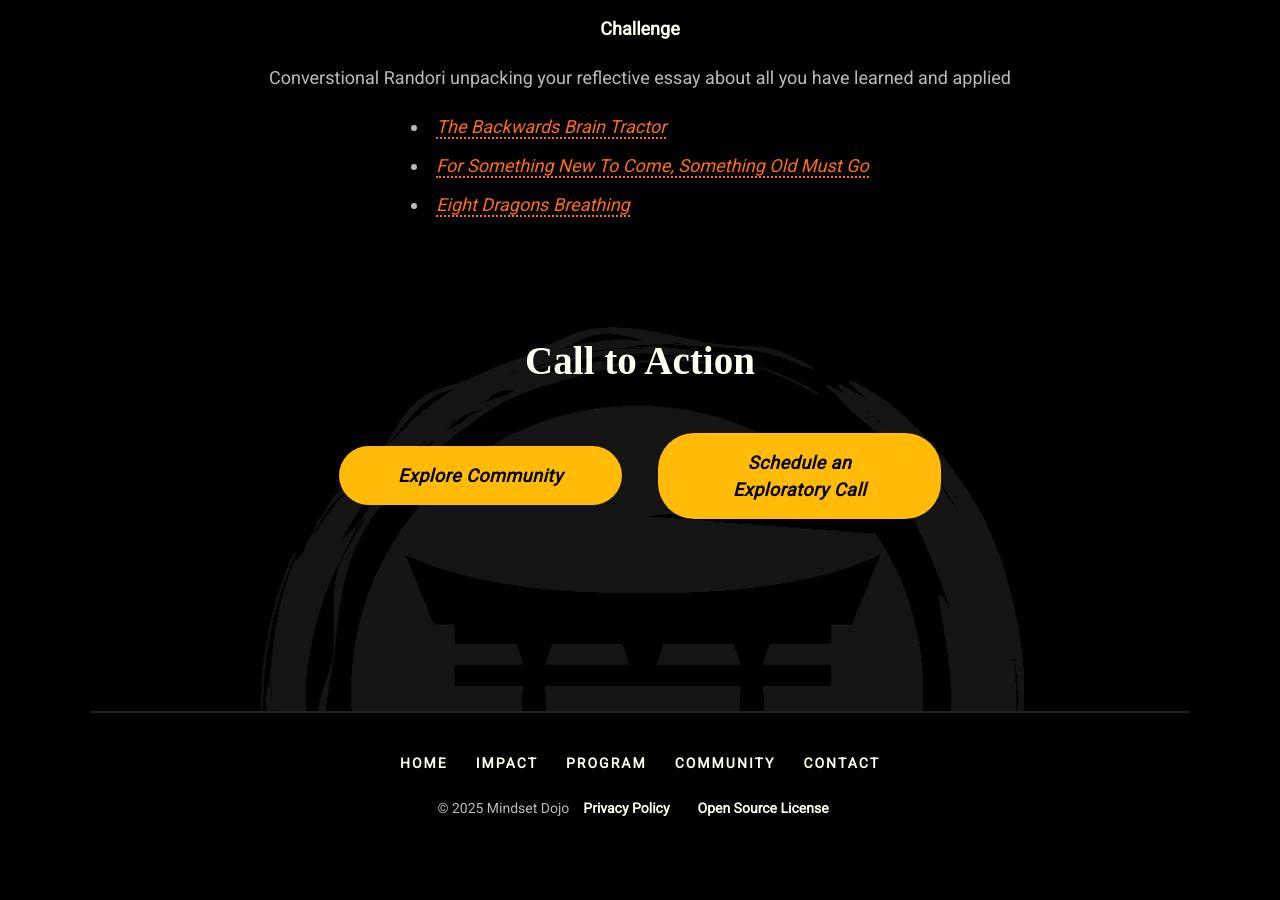
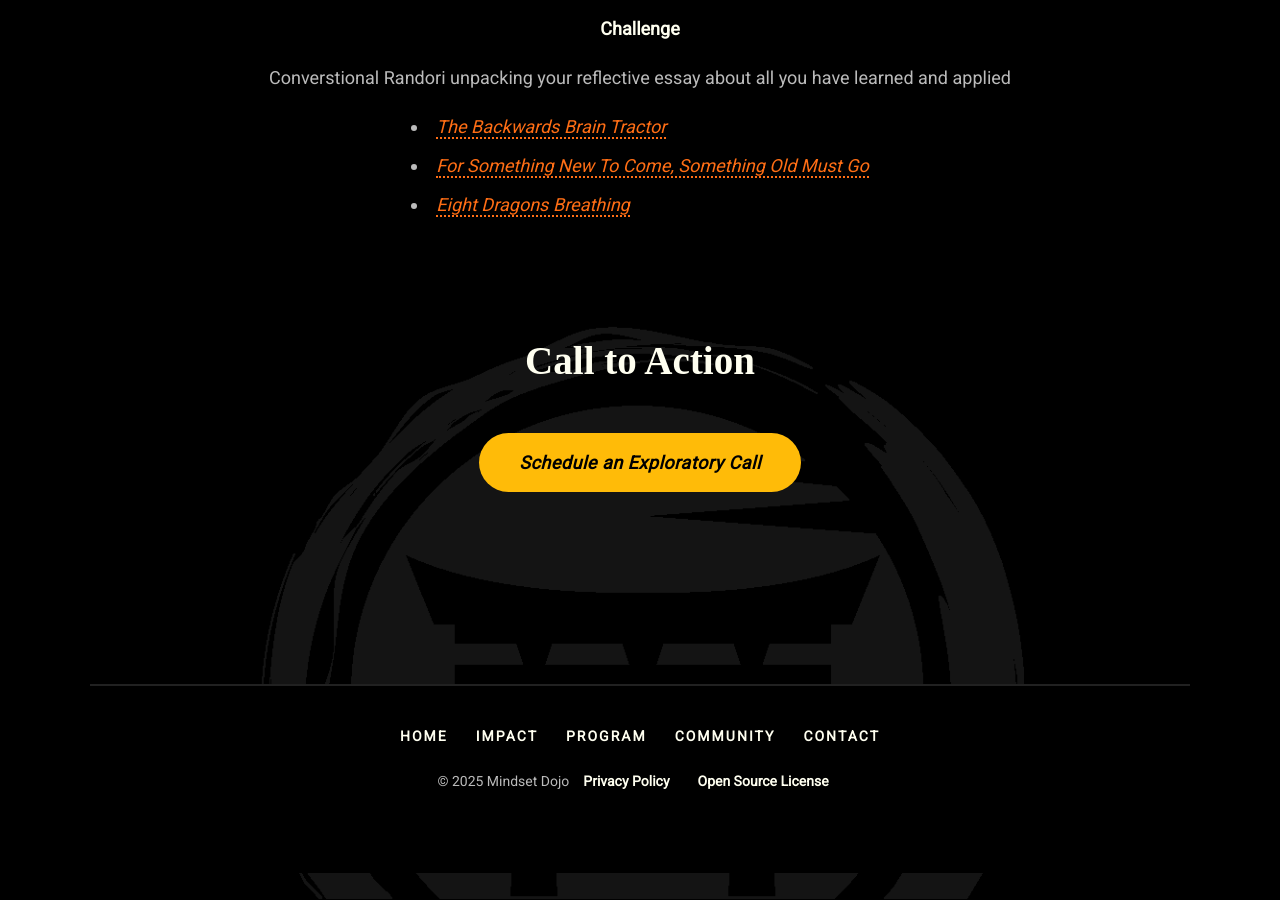
Before and after one commit to mindset-dojo/mindset-dojo.github.io, a Jekyll site: the page built from program.md, in a window 1280 px wide and 900 px high, scrolled down 4950 px. Built offline with Jekyll 4.4.1, drawn with Linux system fonts in a browser that asks for light colours; some web fonts are replaced.

Commit message:
Remove "Explore Community" button at bottom of Program page in program.md.

```diff
--- a/program.md
+++ b/program.md
@@ -65,6 +65,6 @@
 <section>
 <h2>Call to Action</h2>
 <div class="md-cta-group">
-    <a href="./community">Explore Community</a><a href="{{site.connect_url}}" target="_blank">Schedule an Exploratory Call</a>
+    <a href="{{site.connect_url}}" target="_blank">Schedule an Exploratory Call</a>
 </div>
 </section>
```
